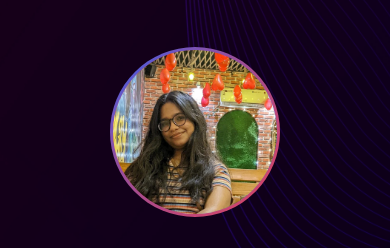
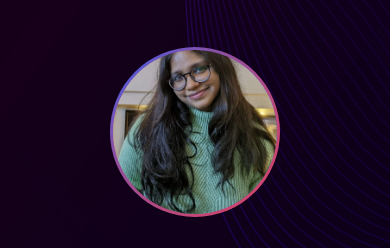
Before and after one commit to shailpujan88/portfolio, a plain HTML site: page My-Portfolio-main/index.html in a window 390 px wide. Shown: the part 65-313 px from the top of the page. Drawn offline with Linux system fonts and the light colour scheme.

Commit message:
changes in index im
Signed-off-by: shailpujan88 <shailsing977@gmail.com>

```diff
--- a/My-Portfolio-main/assets/css/style.css
+++ b/My-Portfolio-main/assets/css/style.css
@@ -415,7 +415,7 @@ a:hover{
     background-size: contain;
     background-position: bottom;
     background-repeat: no-repeat;
-    background-image: url(/assets/images/shailshail2.webp);
+    background-image: url(/assets/images/shailimage.webp);
 }
 
 @media (max-width: 576px) {
@@ -443,7 +443,7 @@ a:hover{
         background-size: cover;
         background-position: center;
         background-repeat: no-repeat;
-        background-image: url(/assets/images/shailshail2.webp);
+        background-image: url(/assets/images/shailimage.webp);
     }
 
     .hero-content{
```
Also changed, not shown: My-Portfolio-main/assets/images/shailimage.webp (added).
